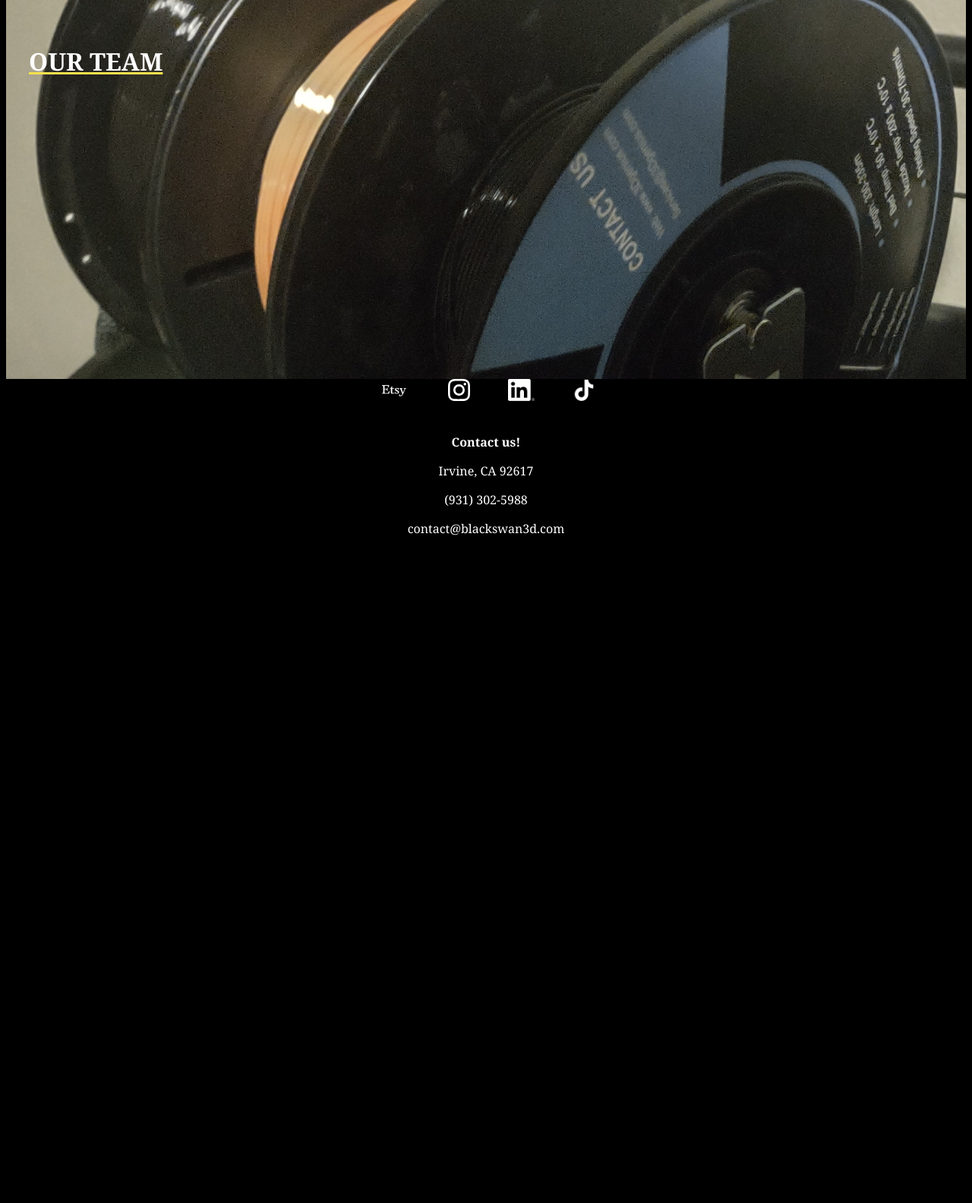
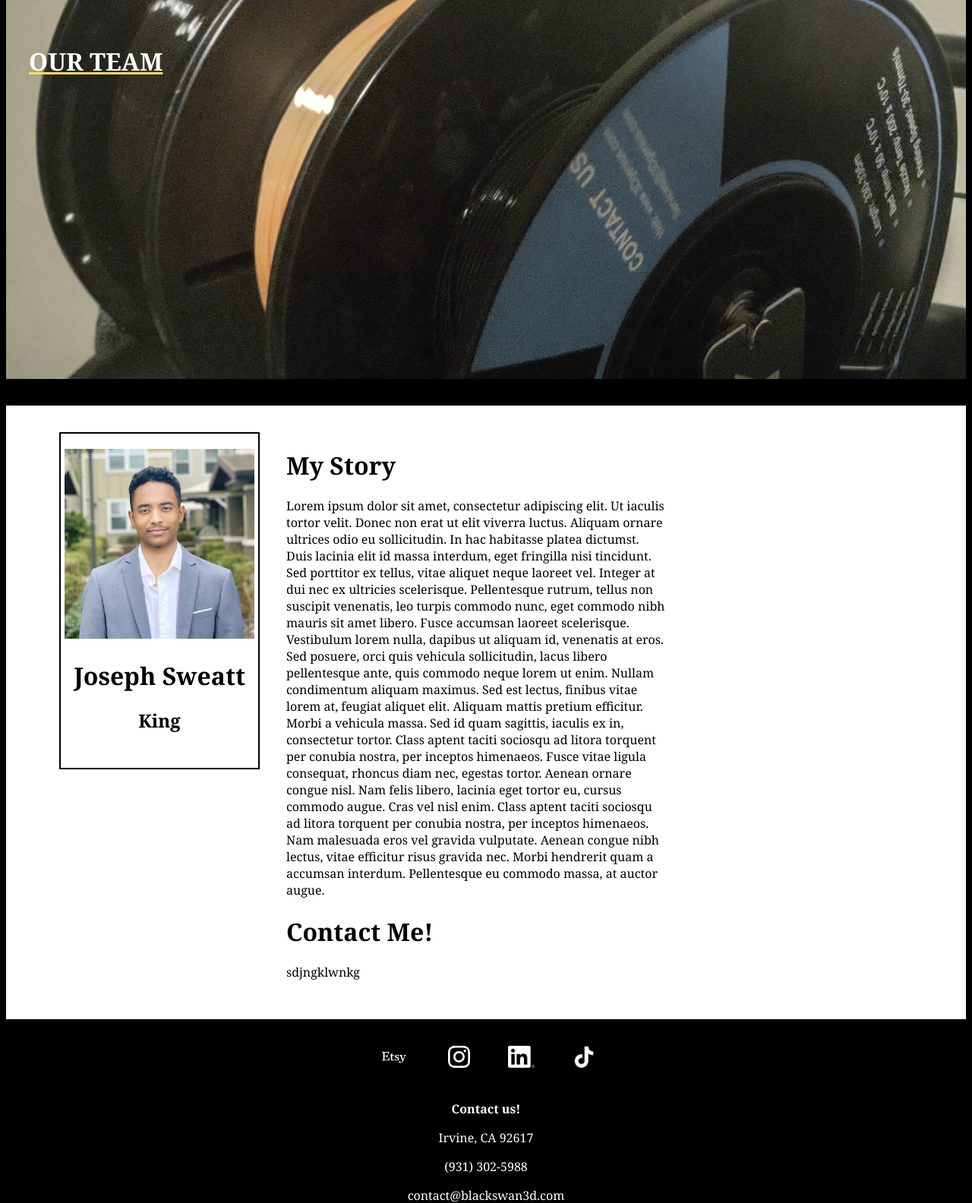
Before and after one commit to blackswan3dprinting/blackswan3dprinting.github.io, a Flask app: page /our-team/ in a window 1280 px wide. Shown: the part 130-1714 px from the top of the page at 76% size. Before the commit the page ends 835 px from the top, so only its background shows below. Run offline with Flask 2, Linux system fonts and the light colour scheme; style sheets or scripts are compiled from the project's sources.

Commit message:
basic structure for bios set

```diff
--- a/src/bs3d/website/static/styles/our_team.scss
+++ b/src/bs3d/website/static/styles/our_team.scss
@@ -96,3 +96,27 @@ footer {
 .heading-text-blue {
     @include header-text($DARKBLUE);
 }
+
+.human-container {
+    display: flex;
+    flex-direction: row;
+    flex-wrap: wrap;
+    background-color: $WHITE;
+    color: $BLACK;
+
+    margin: 35px 0;
+    padding: 35px;
+}
+
+.photo-container {
+    border: 2px solid $BLACK;
+    padding: 20px 5px;
+    margin: 0 35px;
+
+    text-align: center;
+    max-height: 400px;
+}
+
+.text-container {
+    max-width: 500px;
+}
--- a/src/bs3d/website/templates/our_team.html
+++ b/src/bs3d/website/templates/our_team.html
@@ -43,6 +43,26 @@
             <div id="rare-quality">
                 <h1 id="rare-quality-text">OUR TEAM</h1>
             </div>
+
+            <div class="human-container">
+                <div class="photo-container">
+                    <img src="/static/images/joseph.jpeg" alt="Photo of Joseph Sweatt" height="250" width="250">
+                    <h1>Joseph Sweatt</h1>
+                    <h2>King</h2>
+                </div>
+                <div class="text-container">
+                    <div class="story-container">
+                        <h1>My Story</h1>
+                        <p>Lorem ipsum dolor sit amet, consectetur adipiscing elit. Ut iaculis tortor velit. Donec non erat ut elit viverra luctus. Aliquam ornare ultrices odio eu sollicitudin. In hac habitasse platea dictumst. Duis lacinia elit id massa interdum, eget fringilla nisi tincidunt. Sed porttitor ex tellus, vitae aliquet neque laoreet vel. Integer at dui nec ex ultricies scelerisque. Pellentesque rutrum, tellus non suscipit venenatis, leo turpis commodo nunc, eget commodo nibh mauris sit amet libero. Fusce accumsan laoreet scelerisque. Vestibulum lorem nulla, dapibus ut aliquam id, venenatis at eros. Sed posuere, orci quis vehicula sollicitudin, lacus libero pellentesque ante, quis commodo neque lorem ut enim. Nullam condimentum aliquam maximus. Sed est lectus, finibus vitae lorem at, feugiat aliquet elit.
+
+                            Aliquam mattis pretium efficitur. Morbi a vehicula massa. Sed id quam sagittis, iaculis ex in, consectetur tortor. Class aptent taciti sociosqu ad litora torquent per conubia nostra, per inceptos himenaeos. Fusce vitae ligula consequat, rhoncus diam nec, egestas tortor. Aenean ornare congue nisl. Nam felis libero, lacinia eget tortor eu, cursus commodo augue. Cras vel nisl enim. Class aptent taciti sociosqu ad litora torquent per conubia nostra, per inceptos himenaeos. Nam malesuada eros vel gravida vulputate. Aenean congue nibh lectus, vitae efficitur risus gravida nec. Morbi hendrerit quam a accumsan interdum. Pellentesque eu commodo massa, at auctor augue.</p>
+                    </div>
+                    <div class="contact-container">
+                        <h1>Contact Me!</h1>
+                        <p>sdjngklwnkg</p>
+                    </div>
+                </div>
+            </div>
         </div>
 
         <footer>
```
Also changed, not shown: src/bs3d/website/static/images/joseph.jpeg (added).
